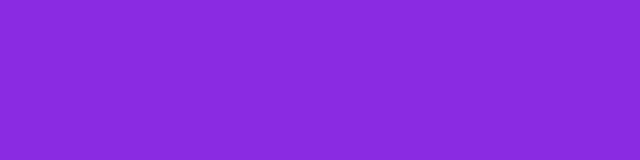
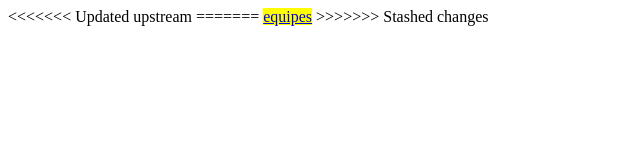
Before and after one commit to antoine-maherault/test_git, a plain HTML site: page index.html in a window 1280 px wide. Shown: the whole page, without its empty margins (0-640 px from the left). Drawn offline with Linux system fonts and the light colour scheme.

Commit message:
add equipes

```diff
--- a/index.html
+++ b/index.html
@@ -8,6 +8,10 @@
     <title>Document</title>
 </head>
 <body>
+<<<<<<< Updated upstream
     <a class="fond" href="equipes.html"></a>
+=======
+    <a class="fond" href="equipes.html">equipes</a>
+>>>>>>> Stashed changes
 </body>
 </html>
--- a/style.css
+++ b/style.css
@@ -1,5 +1,8 @@
 .fond{
   background-color: yellow;
 }
+<<<<<<< Updated upstream
 body{
 background-color: blueviolet; }
+=======
+>>>>>>> Stashed changes
```
Also changed, not shown: equipes.html (+7 -0 lines), 1 other file.
